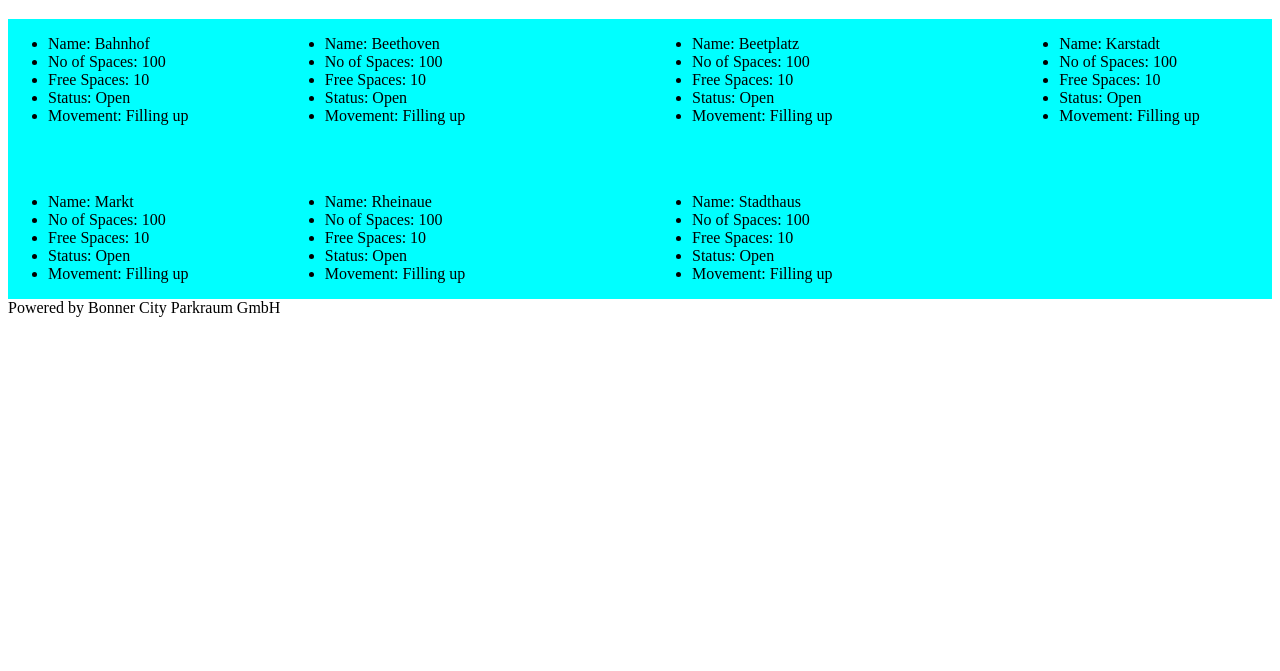
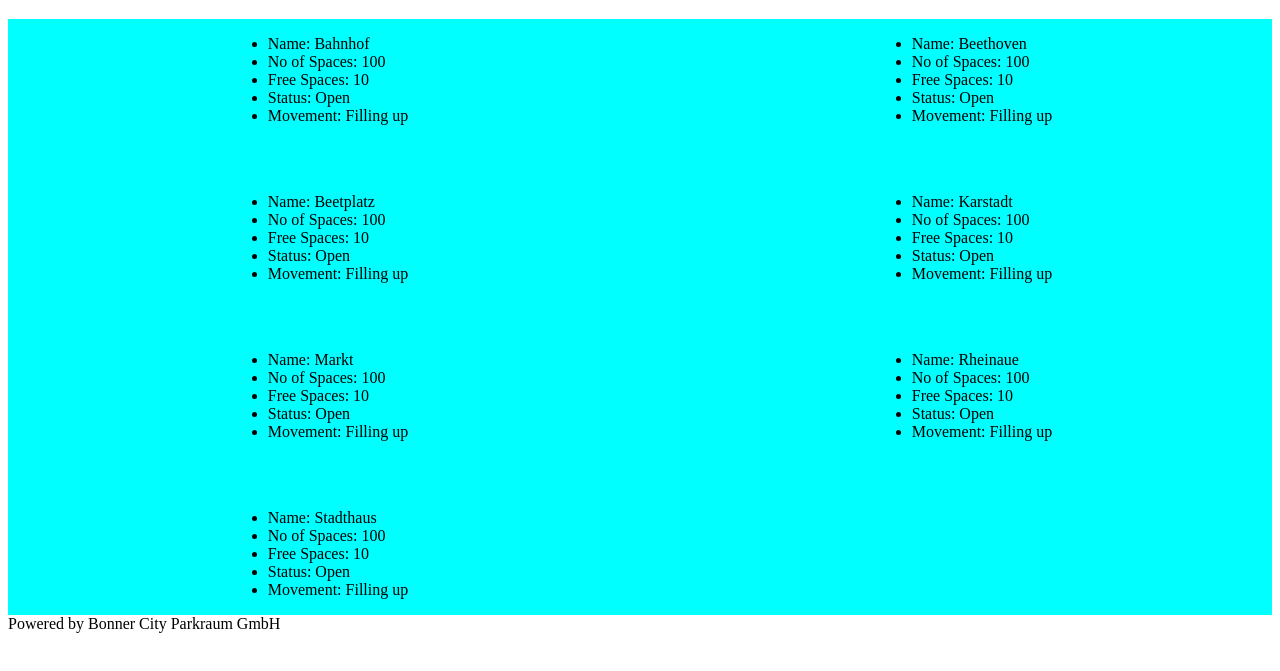
Before and after one commit to coderwurst/find-me-a-spot-Bonn, a website built with webpack: page src/index.html in a window 1280 px wide. Shown: the part 61-732 px from the top of the page. Built offline with nearby package versions, Linux system fonts and the light colour scheme; no server answers.

Commit message:
setup grid items

```diff
--- a/src/style/app.css
+++ b/src/style/app.css
@@ -1,13 +1,13 @@
 .container {
     display: grid;
-    grid-template-columns: 20% 1fr 1fr 20%;
+    grid-template-columns: 1fr 1fr;
     grid-template-rows: auto;
     grid-column-gap: 24px;
     grid-row-gap: 36px;
-    justify-items: stretch;
-    align-items: stretch;
-    justify-content: center;
-
 
     background-color: cyan;
 }
+
+.item {
+    place-self: center;
+}
```
